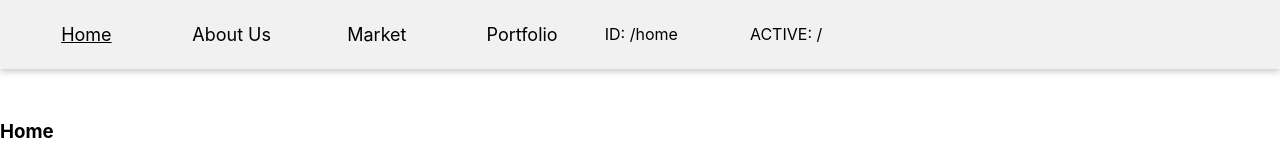
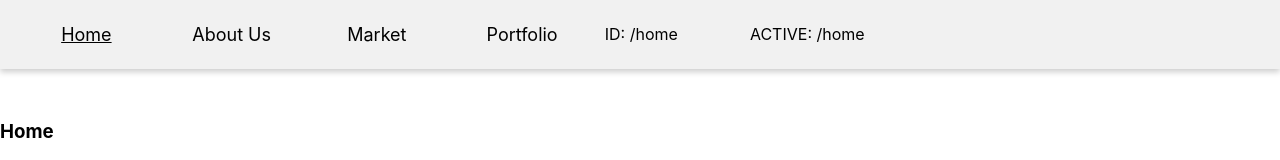
Before and after one commit to c-prungo/left-spiral, a React (Create React App) app: page / in a window 1280 px wide. Shown: the top 160 px of the page. Built offline with nearby package versions, Linux system fonts and the light colour scheme.

Commit message:
fix bug
fixed a null reference error when loading the page

```diff
--- a/src/components/Navbar.js
+++ b/src/components/Navbar.js
@@ -12,8 +12,9 @@ function Navbar(props) {
     const portfolio = '/portfolio';
 
     let id = find_link(window.location.href);
-    if (id != about && id != market && id != portfolio) {id = home}
-    const [active, setActive] = useState(id[0]);
+    if (id !== null) {id = id[0]}
+    if (id !== about && id !== market && id !== portfolio) {id = home}
+    const [active, setActive] = useState(id);
 
     var nav_bar = (
         <>
```
